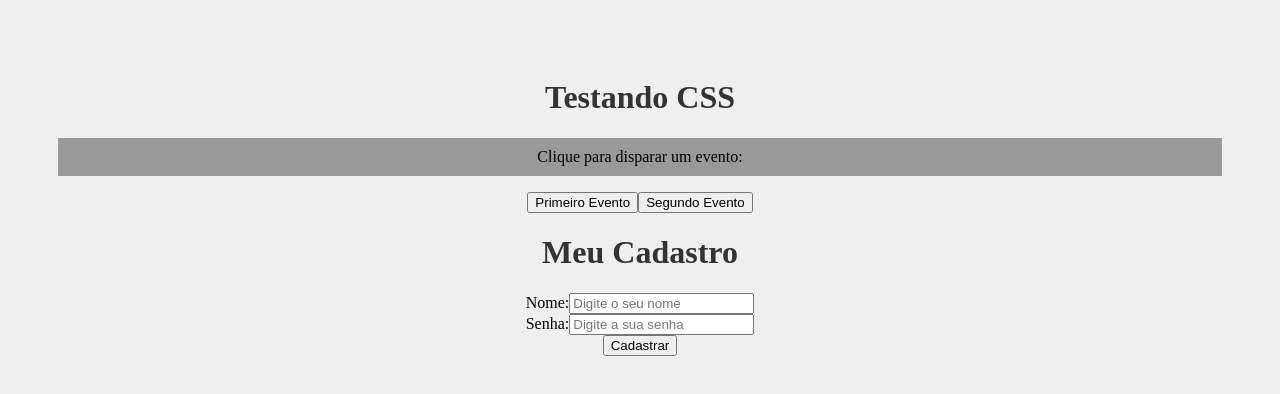
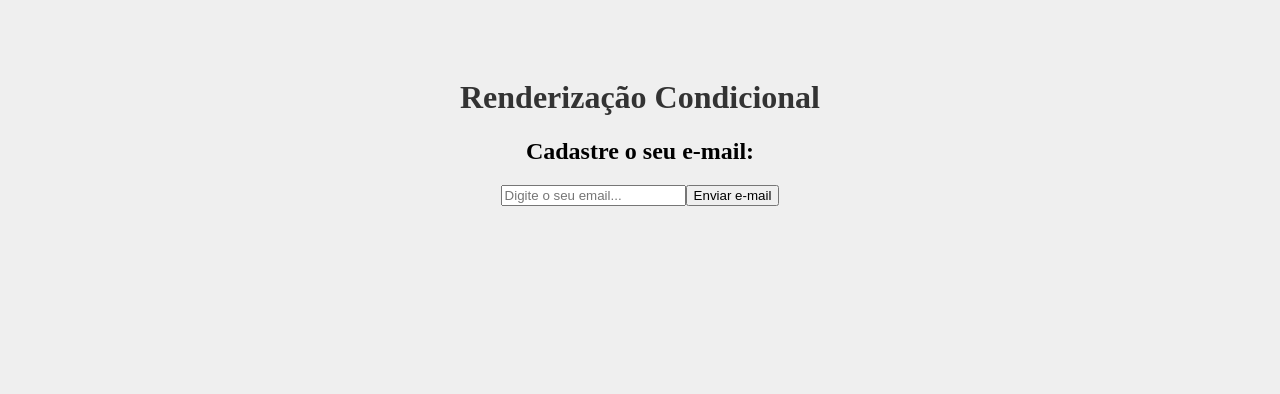
Before and after one commit to nedymarschuabe/Cursos, a React (Create React App) app in the folder React + Node/HoraDeCodar/meu-projeto/: page / in a window 1280 px wide. Shown: the top 394 px of the page. Built offline with nearby package versions, Linux system fonts and the light colour scheme.

Commit message:
Aula 10 - Renderização Condicional

```diff
--- a/React + Node/HoraDeCodar/meu-projeto/src/App.js
+++ b/React + Node/HoraDeCodar/meu-projeto/src/App.js
@@ -1,14 +1,12 @@
 import './App.css';
-import Evento from './components/Evento';
-import Form from './components/Form';
+import Condicional from './components/Condiconal';
 
 function App() {
 
   return (
     <div className="App">
-      <h1>Testando CSS</h1>
-      <Evento />
-      <Form />
+      <h1>Renderização Condicional</h1>
+      <Condicional />
     </div>
   );
 }
--- /dev/null
+++ b/React + Node/HoraDeCodar/meu-projeto/src/components/Condiconal.js
@@ -0,0 +1,36 @@
+import { useState } from "react"
+
+function Condicional() {
+
+    const [email, setEmail] = useState()
+    const [userEmail, setUserEmail] = useState()
+
+    function enviarEmail(e) {
+        e.preventDefault()
+        setUserEmail(email)
+        console.log(userEmail)
+    }
+
+    function limparEmail(e) {
+        setUserEmail('')
+    }
+
+    return (
+        <div>
+            <h2>Cadastre o seu e-mail:</h2>
+            <form>
+                <input type="email" placeholder="Digite o seu email..." onChange={(e) => setEmail(e.target.value)}/>
+                <button type="submit" onClick={enviarEmail}>Enviar e-mail</button>
+                {userEmail && (
+                    <div>
+                        <p>o e-mail do usuário é: {userEmail}</p>
+                        <button onClick={limparEmail}>Limpar e-mail</button>
+                    </div>
+
+                )}
+            </form>
+        </div>
+    )
+}
+
+export default Condicional
```
